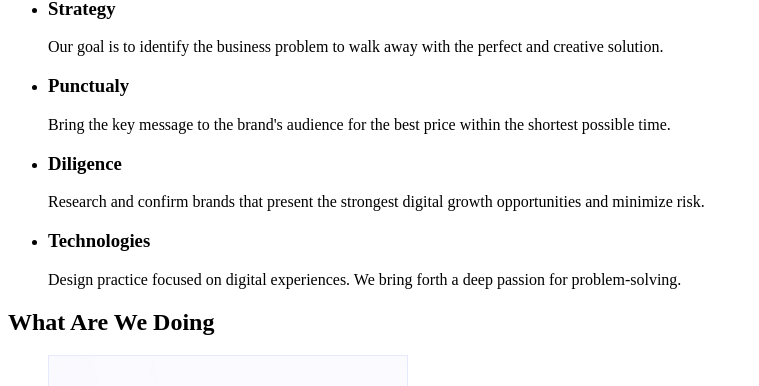
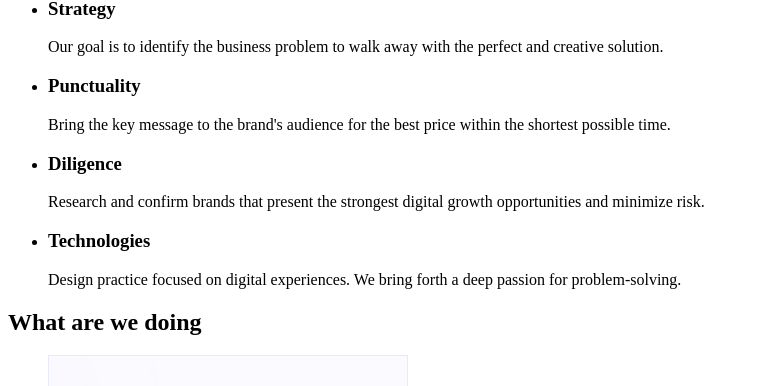
Before and after one commit to KobetsYaroslav/goit-markup-hw-01, a plain HTML site: page index.html in a window 1280 px wide. Shown: the part 305-691 px from the top of the page, without its empty margins (0-759 px from the left). Drawn offline with Linux system fonts and the light colour scheme.

Commit message:
Errors have been fixed

```diff
--- a/index.html
+++ b/index.html
@@ -65,7 +65,7 @@
                         problem to walk away with the perfect and creative solution.</p>
                 </li>
                 <li>
-                    <h3>Punctualy</h3>
+                    <h3>Punctuality</h3>
                     <p>Bring the key message to the brand's audience for the best price within the shortest possible
                         time.
                     </p>
@@ -88,7 +88,7 @@
         <!-- Section 3 -->
         <section>
 
-            <h2>What Are We Doing</h2>
+            <h2>What are we doing</h2>
 
             <ul>
                 <li>
@@ -206,7 +206,6 @@
                     </ul>
                 </li>
             </ul>
-            </div>
         </section>
     </main>
 
```
